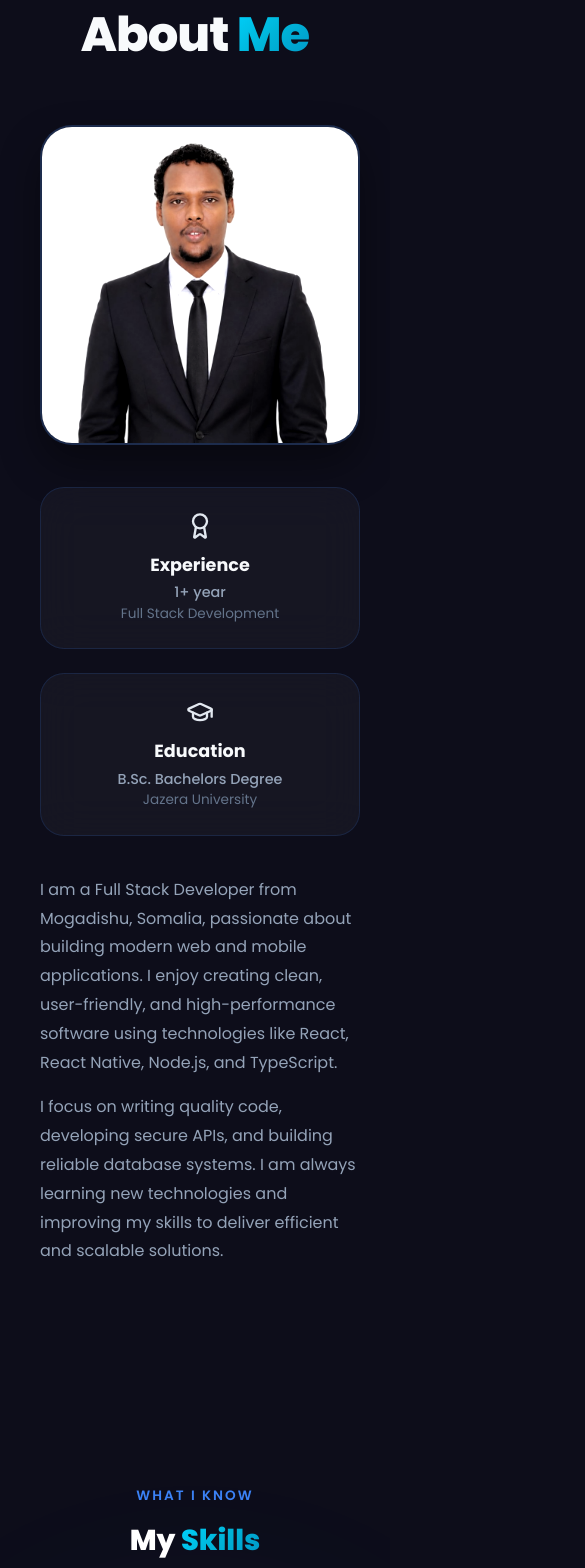
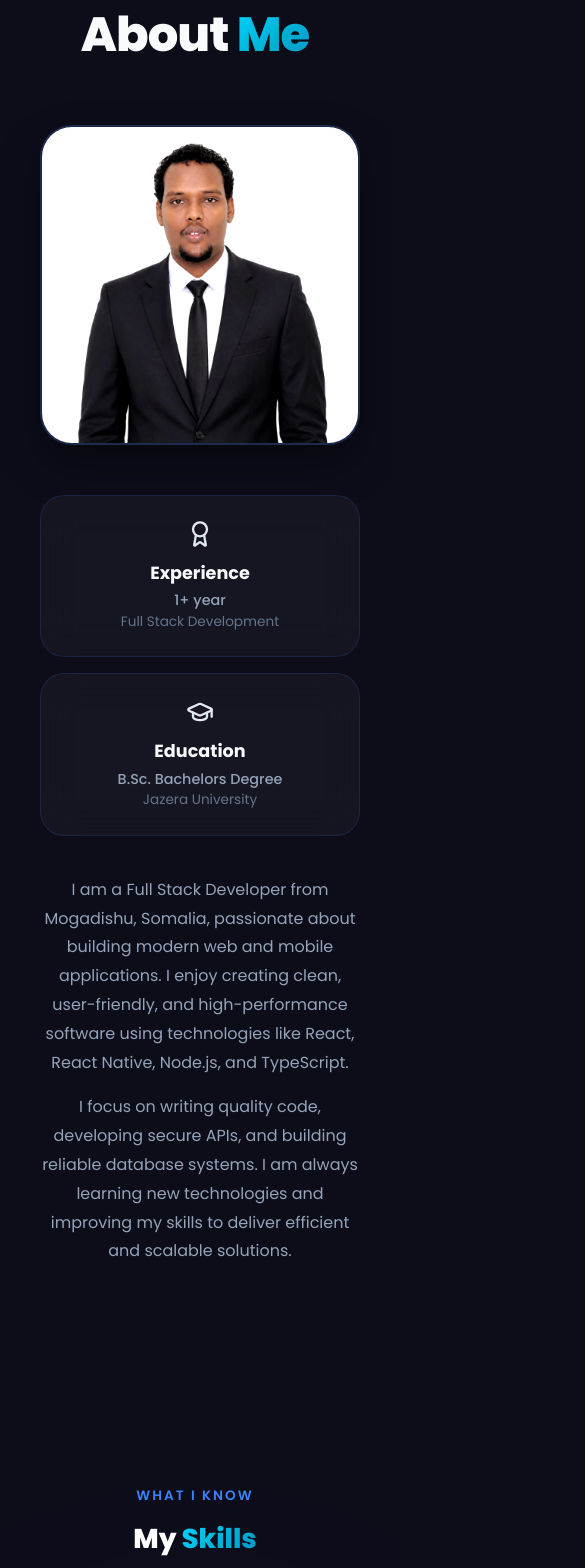
Before and after one commit to cabdinaafacmaxamedrashiid2/cabdi-naafac, a Next.js app: page / in a window 390 px wide. Shown: the part 1220-2788 px from the top of the page, 585 px wide, since content can reach past the window. Built offline with nearby package versions, Linux system fonts and the light colour scheme.

Commit message:
fix: fine-tune desktop and mobile layouts for perfect responsiveness

```diff
--- a/app/globals.css
+++ b/app/globals.css
@@ -172,21 +172,37 @@ body {
   transform: translateX(-50%);
 }
 
-/* Grid Layouts */
+/* Grid Layouts - Desktop Default */
 .about-grid {
-  grid-template-columns: 1fr 1.3fr;
+  display: grid;
+  grid-template-columns: 320px 1fr;
   gap: 4rem;
+  align-items: center;
+}
+
+.experience-cards-row {
+  display: grid;
+  grid-template-columns: 1fr 1fr;
+  gap: 2rem;
 }
 
 .contact-grid {
-  grid-template-columns: 1fr 1.5fr;
+  display: grid;
+  grid-template-columns: 1fr 1.35fr;
   gap: 3rem;
+  align-items: start;
 }
 
-/* Responsive */
-@media (max-width: 768px) {
+.about-cards-row {
+  display: grid;
+  grid-template-columns: 1fr 1fr;
+  gap: 1.5rem;
+}
+
+/* Tablet & Mobile Layouts (<= 860px) */
+@media (max-width: 860px) {
   .section-title {
-    font-size: 1.8rem;
+    font-size: 2rem !important;
   }
   .btn-primary, .btn-outline {
     padding: 10px 20px;
@@ -195,16 +211,18 @@ body {
   /* Contact grid - stack vertically on mobile */
   .contact-grid {
     grid-template-columns: 1fr !important;
-    gap: 2rem !important;
+    gap: 2.5rem !important;
   }
   /* About grid - stack vertically on mobile */
   .about-grid {
     grid-template-columns: 1fr !important;
-    gap: 2rem !important;
+    gap: 2.5rem !important;
+    text-align: center;
   }
-  /* About cards row - stack on mobile */
-  .about-cards-row {
-    grid-template-columns: 1fr 1fr !important;
+  /* Experience row - stack vertically on mobile */
+  .experience-cards-row {
+    grid-template-columns: 1fr !important;
+    gap: 1.5rem !important;
   }
   /* Navbar mobile fixes */
   .nav-links {
@@ -212,9 +230,14 @@ body {
   }
 }
 
-@media (max-width: 480px) {
+/* Small Mobile Layouts (<= 520px) */
+@media (max-width: 520px) {
   .about-cards-row {
     grid-template-columns: 1fr !important;
+    gap: 1rem !important;
+  }
+  .section-title {
+    font-size: 1.7rem !important;
   }
 }
 
--- a/components/Experience.tsx
+++ b/components/Experience.tsx
@@ -82,8 +82,6 @@ export default function Experience() {
         <div
           style={{
             display: "grid",
-            gridTemplateColumns: "1fr 1fr",
-            gap: "2rem",
             opacity: isVisible ? 1 : 0,
             transform: isVisible ? "translateY(0)" : "translateY(40px)",
             transition: "all 0.8s ease 0.2s",
```
